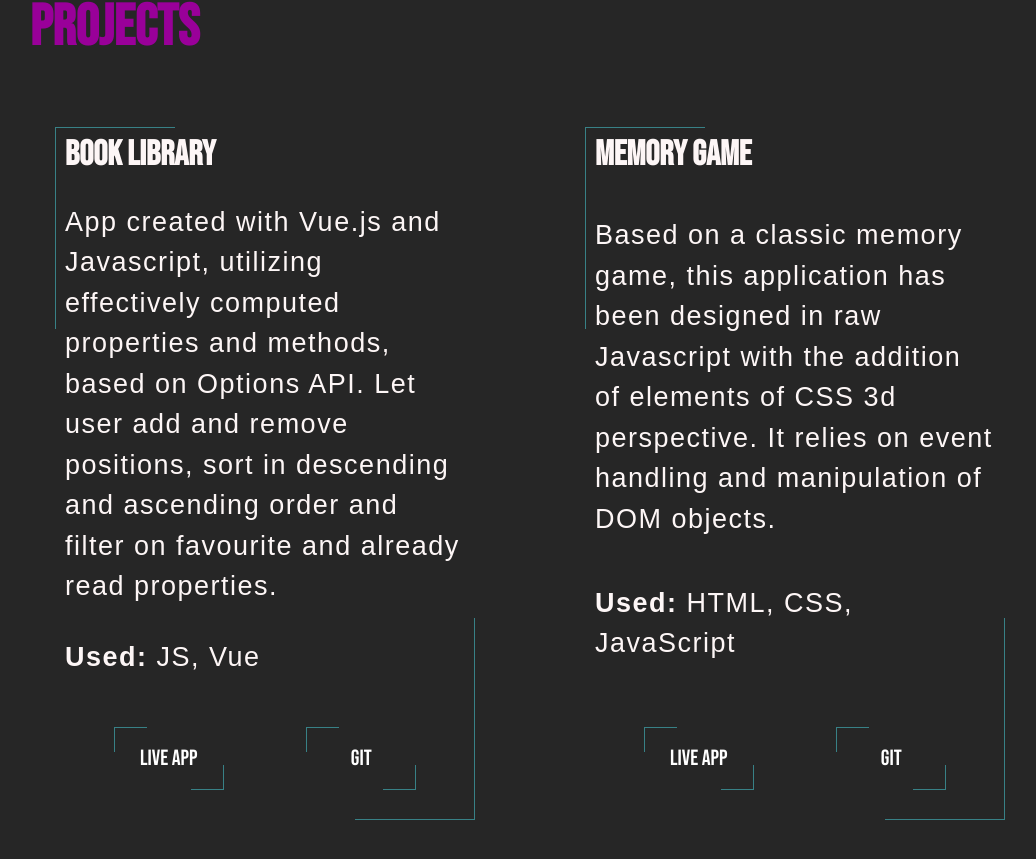
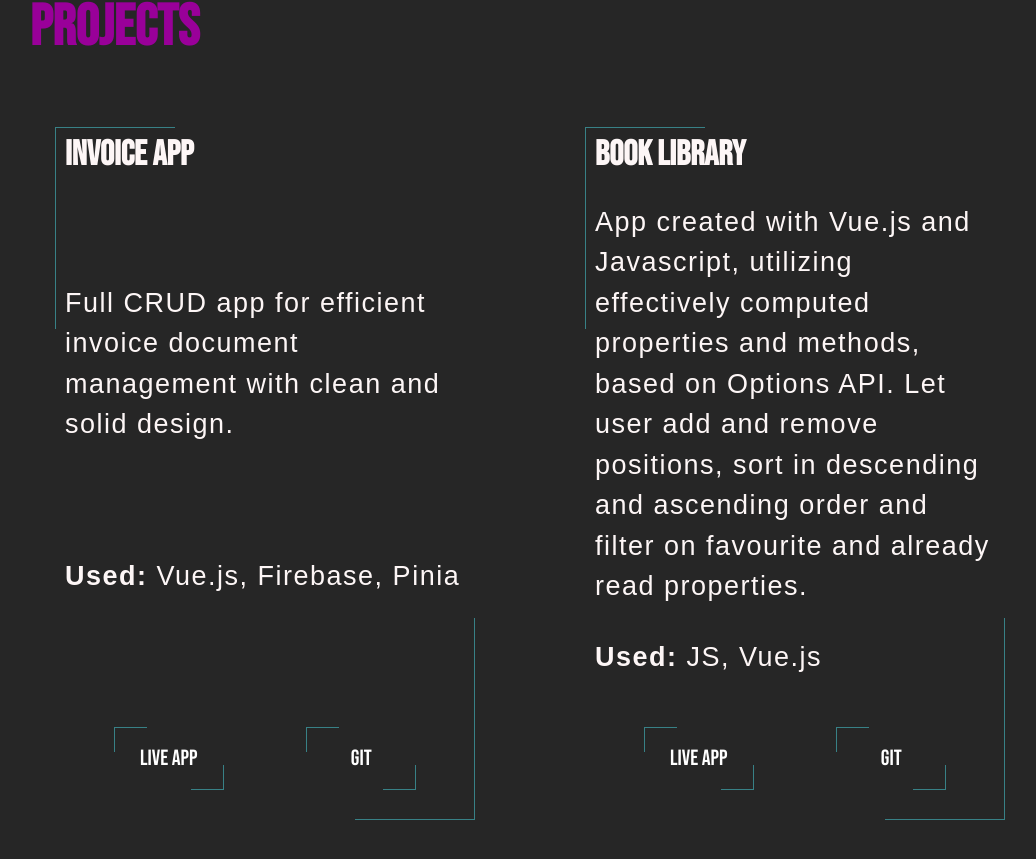
Before and after one commit to broccoli88/pj_portfolio, a Vue app: page / in a window 1280 px wide. Shown: the part 2540-3399 px from the top of the page, without its empty margins (110-1146 px from the left). Built offline with nearby package versions, Linux system fonts and the light colour scheme; a web font is replaced by a local one.

Commit message:
change in project section - added Invoice App

```diff
--- a/Data/projects.json
+++ b/Data/projects.json
@@ -1,20 +1,19 @@
 {
   "projects": [
     {
+      "title": "Invoice App",
+      "body": "Full CRUD app for efficient invoice document management with clean and solid design.",
+      "technologies": "Vue.js, Firebase, Pinia",
+      "liveAppLink": "https://invoice-app-five-omega.vercel.app/",
+      "gitLink": "https://github.com/broccoli88/invoice-app"
+    },
+    {
       "title": "Book Library",
       "body": "App created with Vue.js and Javascript, utilizing effectively computed properties and methods, based on Options API. Let user add and remove positions, sort in descending and ascending order and filter on favourite and already read properties.",
-      "technologies": "JS, Vue",
+      "technologies": "JS, Vue.js",
       "liveAppLink": "https://pawel-jaromin-book-library.vercel.app/",
       "gitLink": "https://github.com/broccoli88/vue-book-library"
     },
-    {
-      "title": "Memory Game",
-      "body": "Based on a classic memory game, this application has been designed in raw Javascript with the addition of elements of CSS 3d perspective. It relies on event handling and manipulation of DOM objects.",
-      "technologies": "HTML, CSS, JavaScript",
-      "liveAppLink": "https://memory-game-by-pawel-jaromin.netlify.app",
-      "gitLink": "https://github.com/broccoli88/Memory-game"
-    },
-
     {
       "title": "Weather App",
       "body": "The application uses API provided by weatherapi.com set up with Node.js and JavaScript. Displays current weather, temperature and time based on the chosen city.",
--- a/src/components/Technologies.vue
+++ b/src/components/Technologies.vue
@@ -56,7 +56,7 @@
                     height="50"
                     :inline="true"
                 />
-                <figcaption>Vue</figcaption>
+                <figcaption>Vue.js</figcaption>
             </figure>
             <figure @mouseenter="hoverOver" @mouseleave="hoverOut">
                 <Icon
```
